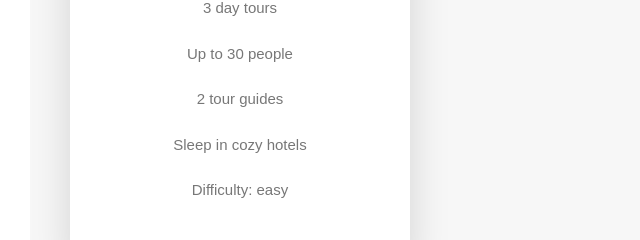
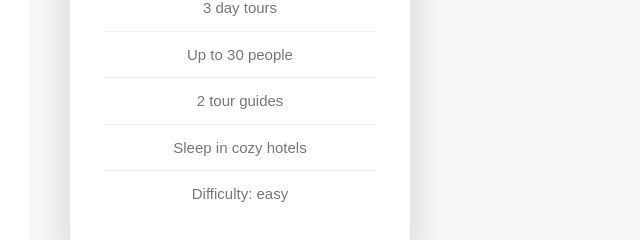
Before and after one commit to robaji-118/Natours-Project, a website: page index.html in a window 1280 px wide. Shown: the part 2791-3031 px from the top of the page, 0-640 px from the left. Drawn offline with nearby package versions, Linux system fonts and the light colour scheme; files that its build step writes are made by us from their sources.

Commit message:
Front-end Course

```diff
--- a/sass/components/_card.scss
+++ b/sass/components/_card.scss
@@ -104,7 +104,7 @@
                 padding: 1rem;
 
                 &:not(:last-child){
-                    // border-bottom: 1px solid $color-grey-light-2;
+                    border-bottom: 1px solid $color-grey-light-2;
                 }
             }
         }
```
